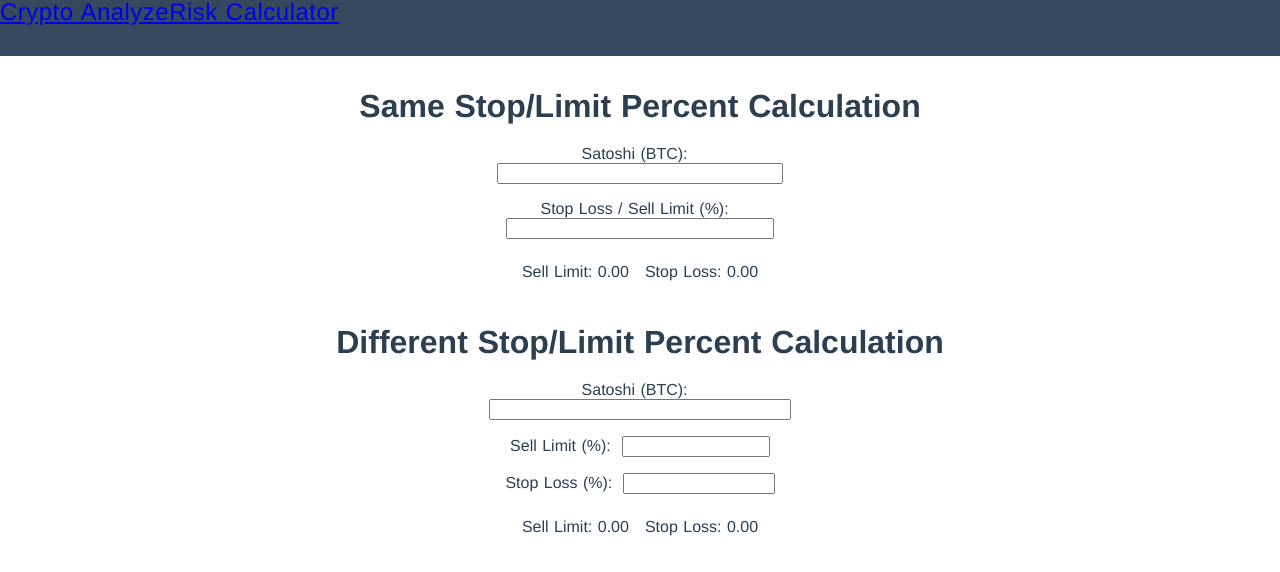
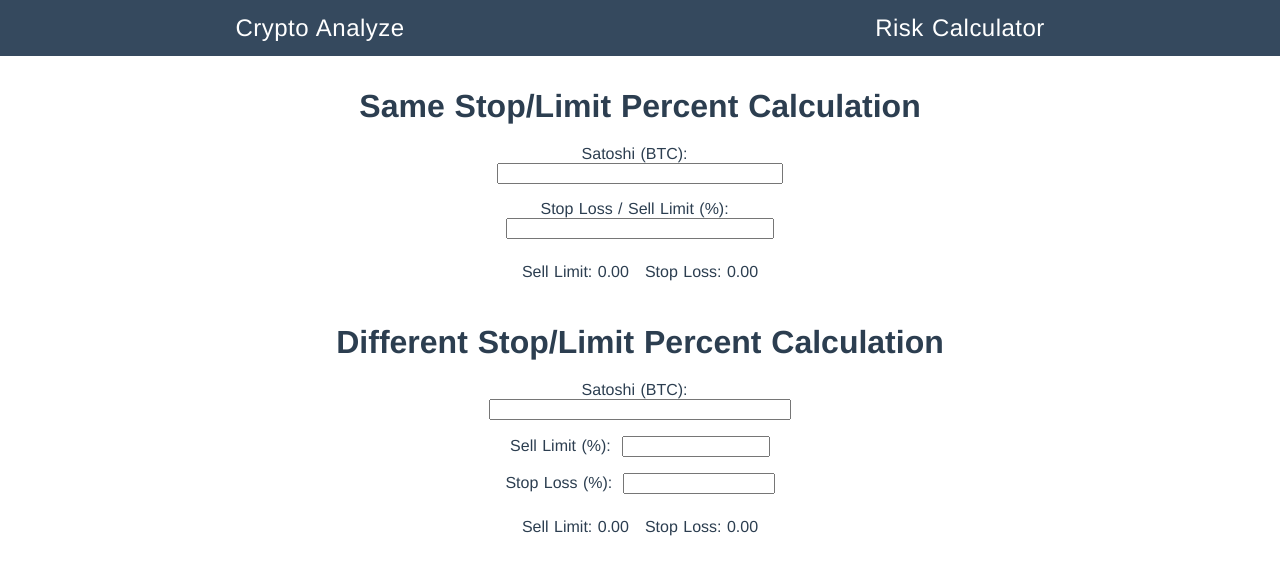
Before and after one commit to frederickalcantara/crypto-analyze, a Nuxt app: page / in a window 1280 px wide. Shown: the top 572 px of the page. Built offline with nearby package versions, Linux system fonts and the light colour scheme.

Commit message:
Fixed Navbar (Temporarily)

```diff
--- a/src/components/Header.vue
+++ b/src/components/Header.vue
@@ -28,7 +28,6 @@ export default {
 header {
 	height: 56px;
 	background-color: #35495e;
-	color: #ffffff;
 }
 
 .navbar {
@@ -37,10 +36,20 @@ header {
 	display: flex;
 }
 
+li {
+	flex: 1; /* distribute all available space evenly among flex items */
+	display: flex; /* make each flex item a flex container, as well */
+	align-items: center; /* center text vertically (in this case) */
+	justify-content: center;
+	margin: 16px;
+}
+
 a {
 	font-size: 24px;
 	line-height: 1;
 	letter-spacing: 0.02em;
 	font-weight: 400;
+	color: #ffffff;
+	text-decoration: none;
 }
 </style>
```
